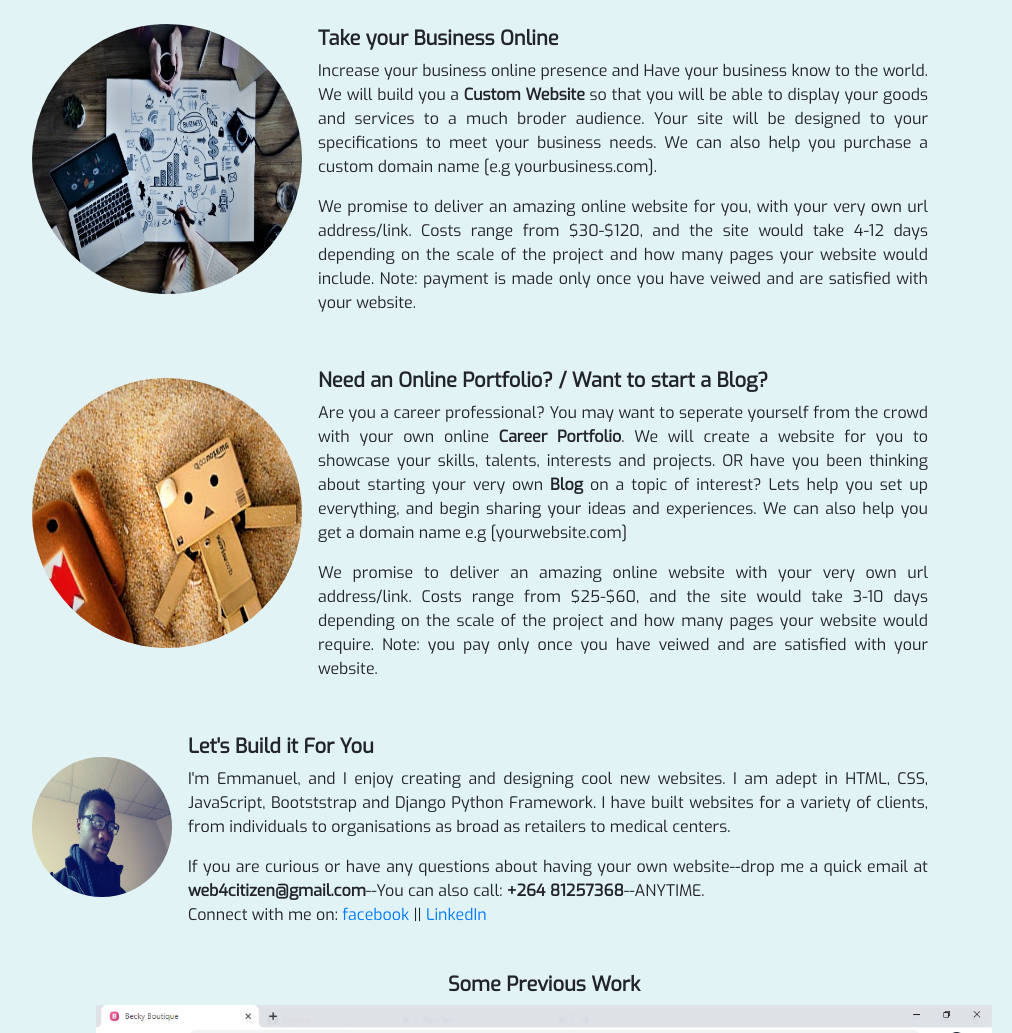
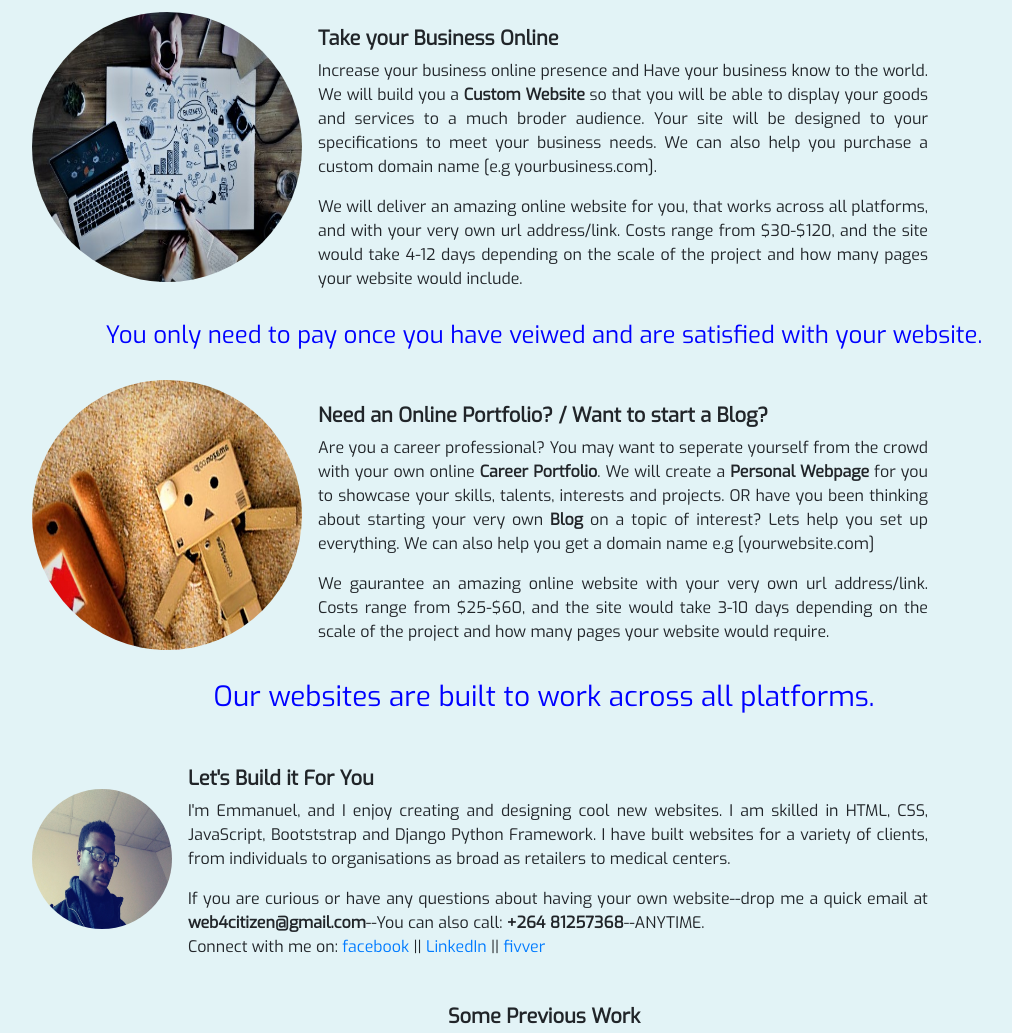
Before and after one commit to webcitizen/webcitizen, a plain HTML site: page index.html in a window 1280 px wide. Shown: the part 427-1460 px from the top of the page, without its empty margins (96-1108 px from the left). Drawn offline with nearby package versions, Linux system fonts and the light colour scheme.

Commit message:
Add files via upload

```diff
--- a/index.html
+++ b/index.html
@@ -13,34 +13,38 @@
     <link rel="icon" href="img/icon.jpg">
 </head>
 <body>
-	<div class="head"></div>
+	<div class="head">
+		<img style="background-size:contain;width:98%;height:400px;"src="img/head.jpg">
+	</div>
 	<div class="first">
 		<div class="media">
 		  <img src="img/business.jpg" style="width:270px;height:270px; border-radius: 50%;"class="align-self-center mr-3" alt="...">
 		  <div class="media-body">
 		    <h5 class="mt-0"><br><b>Take your Business Online</b></h5>
 		    <p>Increase your business online presence and Have your business know to the world. We will build you a <b>Custom Website</b> so that you will be able to display your goods and services to a much broder audience. Your site will be designed to your specifications to meet your business needs. We can also help you purchase a custom domain name [e.g yourbusiness.com].</p>
-		    <p class="mb-0">We promise to deliver an amazing online website for you, with your very own url address/link. Costs range from $30-$120, and the site would take 4-12 days depending on the scale of the project and how many pages your website would include. Note: payment is made only once you have veiwed and are satisfied with your website.</p>
+		    <p class="mb-0">We will deliver an amazing online website for you, that works across all platforms, and with your very own url address/link. Costs range from $30-$120, and the site would take 4-12 days depending on the scale of the project and how many pages your website would include.</p>
 		  </div>
 		</div>
+		<h4 style="text-align: center;color: blue;">You only need to pay once you have veiwed and are satisfied with your website.</h4>
 	</div>
 	<div class="second">
 		<div class="media">
 		  <img src="img/blog.jpg" style="width: 270px;height:270px;border-radius: 50%;"class="align-self-center mr-3" alt="...">
 		  <div class="media-body">
 		    <h5 class="mt-0"><br><b>Need an Online Portfolio? / Want to start a Blog?</b></h5>
-		    <p>Are you a career professional? You may want to seperate yourself from the crowd with your own online <b>Career Portfolio</b>. We will create a website for you to showcase your skills, talents, interests and projects. OR have you been thinking about starting your very own <b>Blog</b> on a topic of interest? Lets help you set up everything, and begin sharing your ideas and experiences. We can also help you get a domain name e.g [yourwebsite.com]</p>
-		    <p class="mb-0">We promise to deliver an amazing online website with your very own url address/link. Costs range from $25-$60, and the site would take 3-10 days depending on the scale of the project and how many pages your website would require. Note: you pay only once you have veiwed and are satisfied with your website.</p>
+		    <p>Are you a career professional? You may want to seperate yourself from the crowd with your own online <b>Career Portfolio</b>. We will create a <b>Personal Webpage</b> for you to showcase your skills, talents, interests and projects. OR have you been thinking about starting your very own <b>Blog</b> on a topic of interest? Lets help you set up everything. We can also help you get a domain name e.g [yourwebsite.com]</p>
+		    <p class="mb-0">We gaurantee an amazing online website with your very own url address/link. Costs range from $25-$60, and the site would take 3-10 days depending on the scale of the project and how many pages your website would require.</p>
 		  </div>
 		</div>
+		<h3 style="text-align: center; color: blue;">Our websites are built to work across all platforms.</h3>
 	<div class="third">
 		<div class="media">
 		  <img src="img/me.jpg" style="width: 140px;height:140px;border-radius: 50%;"class="align-self-center mr-3" alt="...">
 		  <div class="media-body">
 		    <h5 class="mt-0"><br><b>Let's Build it For You</b></h5>
-		    <p>I'm Emmanuel, and I enjoy creating and designing cool new websites. I am adept in HTML, CSS, JavaScript, Bootststrap and Django Python Framework. I have built websites for a variety of clients, from individuals to organisations as broad as retailers to medical centers.</p>
+		    <p>I'm Emmanuel, and I enjoy creating and designing cool new websites. I am skilled in HTML, CSS, JavaScript, Bootststrap and Django Python Framework. I have built websites for a variety of clients, from individuals to organisations as broad as retailers to medical centers.</p>
 		    <p class="mb-0">If you are curious or have any questions about having your own website--drop me a quick email at <b>web4citizen@gmail.com</b>--You can also call: <b>+264 81257368</b>--ANYTIME.</p>
-		    <p>Connect with me on: <a href="https://www.facebook.com/immanuel.ogundiran">facebook</a> || <a href="https://www.linkedin.com/in/emmanuel-ogundiran-a8330414a/">LinkedIn</a></p>
+		    <p>Connect with me on: <a href="https://www.facebook.com/immanuel.ogundiran">facebook</a> || <a href="https://www.linkedin.com/in/emmanuel-ogundiran-a8330414a/">LinkedIn</a> || <a href="https://www.fiverr.com/webcitizen404?up_rollout=true">fivver</a></p>
 		  </div>
 		</div>
 	</div>
```
Also changed, not shown: na.html (+10 -6 lines).
